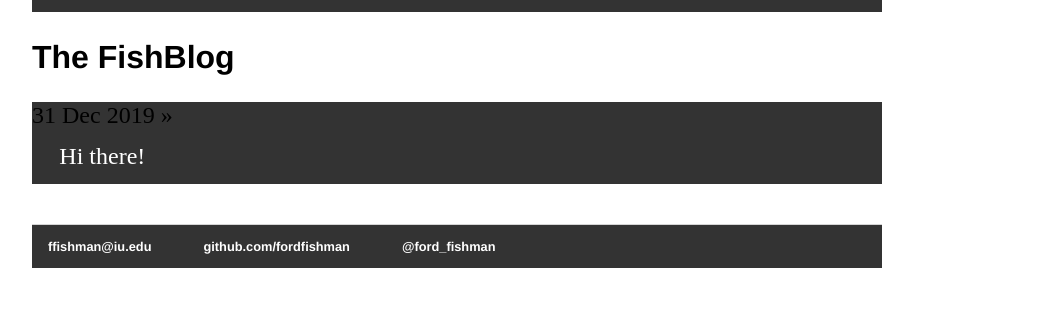
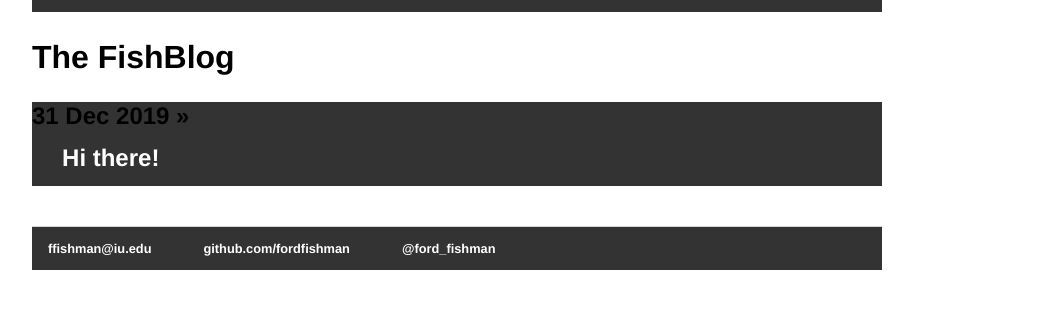
Before and after one commit to fordfishman/fordfishman.github.io, a Jekyll site: the page built from blog/index.html, in a window 1280 px wide. Shown: the part 148-457 px from the top of the page, without its empty margins (0-1063 px from the left). Built offline with Jekyll 4.4.1, drawn with Linux system fonts in a browser that asks for light colours.

Commit message:
Playing around with nav more

```diff
--- a/css/main.css
+++ b/css/main.css
@@ -10,18 +10,16 @@ body {
     padding-left: 24px;
   }
 }
-nav ul, footer ul {
-    font-family:'Helvetica', 'Arial', 'Sans-Serif';
-    padding: 0px;
-    list-style: none;
-    font-weight: bold;
-}
+
 ul {
     list-style-type: none;
+    list-style: none;
     margin: 0;
     padding: 0;
     overflow: hidden;
     background-color: #333;
+    font-weight: bold;
+    font-family:'Helvetica', 'Arial', 'Sans-Serif';
 }
 li {
   float: left;
```
